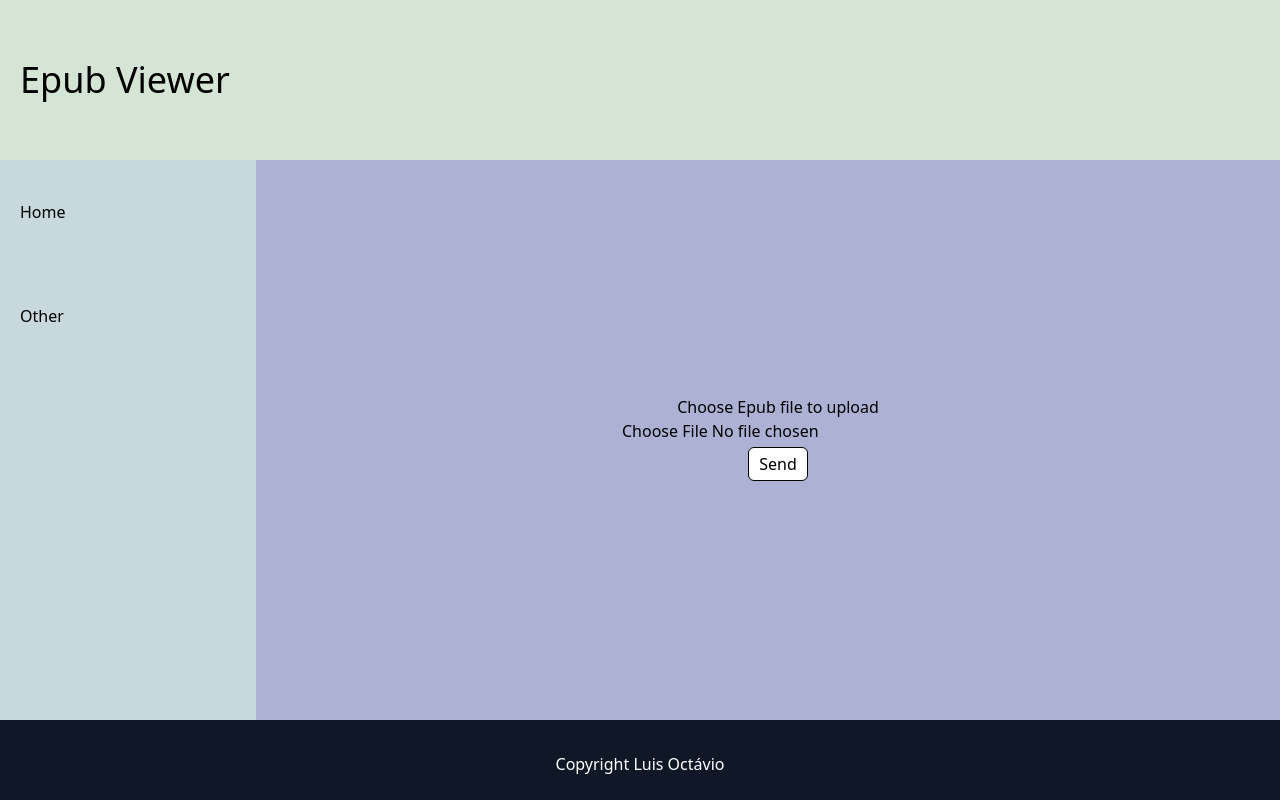
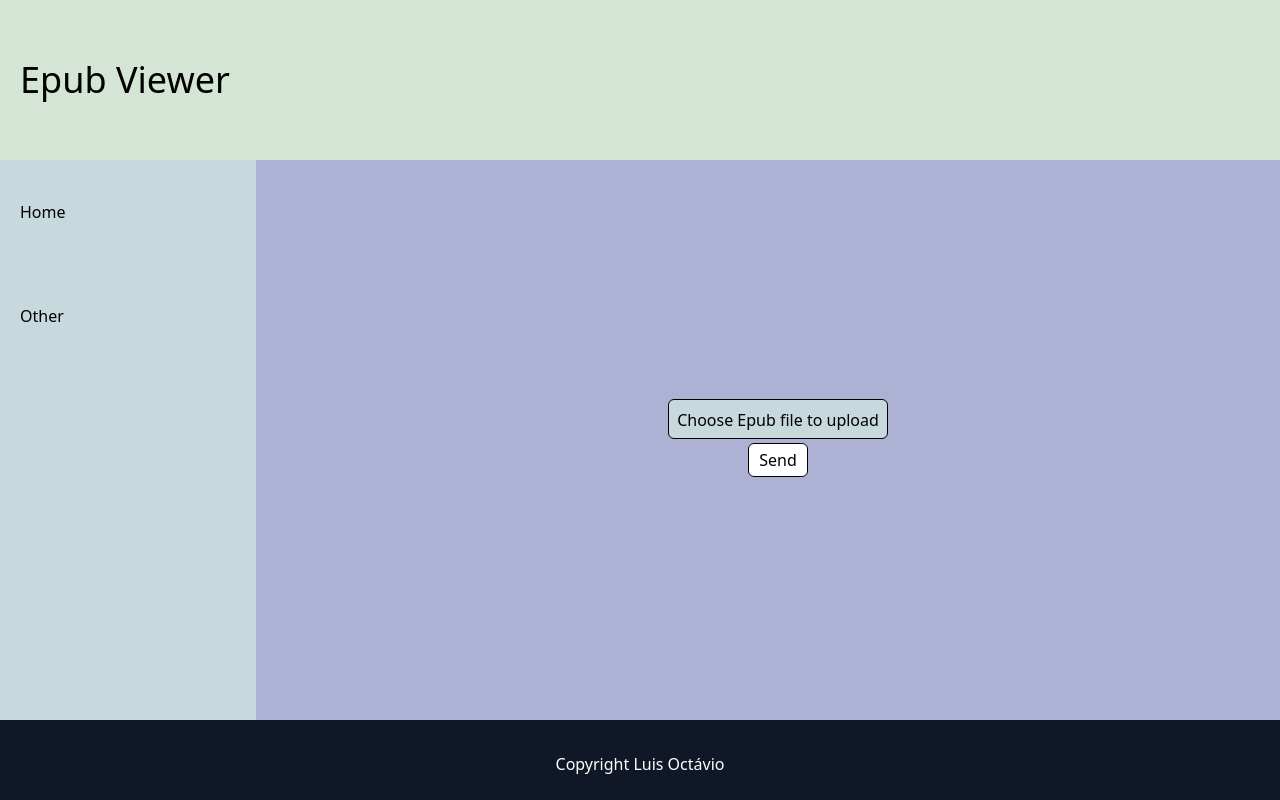
Before and after one commit to luis-octavius/epub-viewer, a React (Vite) app: page / in a window 1280 px wide. Built offline with nearby package versions, Linux system fonts and the light colour scheme.

Commit message:
style: adjust buttons of file upload

```diff
--- a/src/index.css
+++ b/src/index.css
@@ -40,3 +40,16 @@ body {
 .h3-link {
   @apply pl-5 py-10 cursor-pointer;
 }
+
+.button {
+  transition: ease-in-out .8s linear;
+  @apply text-center bg-[var(--sidebar-color)] rounded-md w-full h-10 my-auto p-2 border-1 border-black cursor-pointer
+}
+
+.button:active {
+  transform: translateY(-2);
+}
+
+input[type="file"] {
+  display: none;
+}
```
